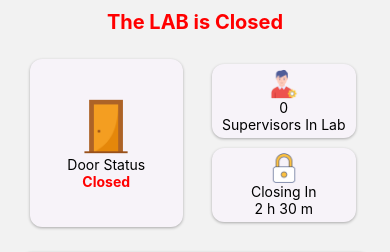
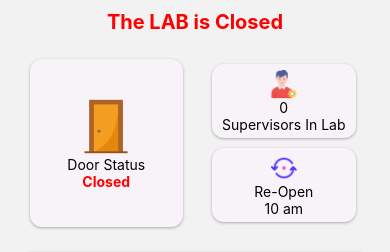
Before and after one commit to Siraj-dev-ui/SmartLock-App, a React Native app: screen /BottomTabNavigation in a window 390 px wide. Shown: the top 252 px of the page. Built offline with nearby package versions, Linux system fonts and the light colour scheme; what @react-native-vector-icons/material-design-icons, react-native-ble-plx would draw is missing.

Commit message:
Unlock Request

```diff
--- a/src/Screens/HomeScreen/HomeScreen.js
+++ b/src/Screens/HomeScreen/HomeScreen.js
@@ -7,6 +7,7 @@ import {
   Alert,
   Image,
   ActivityIndicator,
+  Modal,
 } from 'react-native';
 import Entypo from 'react-native-vector-icons/Entypo';
 import {BleManager, State} from 'react-native-ble-plx';
@@ -110,6 +111,11 @@ const HomeScreen = () => {
     }
     console.log('Finished Scanning...');
   };
+
+  const UnLockRequest = () => {
+    setDoorStatus(!doorStatus);
+    Alert.alert('The Lab Is Closed.\nTry Again During Opening Hours.');
+  };
   return (
     <View style={{flex: 1}}>
       {/* <Text
@@ -191,7 +197,7 @@ const HomeScreen = () => {
           </Card>
 
           {/* repon or closed in */}
-          <Card style={{padding: 5, margin: 5}}>
+          {/* <Card style={{padding: 5, margin: 5}}>
             <Image
               source={require('../../../assets/Images/padlock.png')}
               style={{width: 30, height: 30, alignSelf: 'center'}}
@@ -199,12 +205,16 @@ const HomeScreen = () => {
             />
             <Text style={{alignSelf: 'center'}}>Closing In</Text>
             <Text style={{alignSelf: 'center'}}>2 h 30 m</Text>
+          </Card> */}
+          <Card style={{padding: 5, margin: 5}}>
+            <Image
+              source={require('../../../assets/Images/reopen.png')}
+              style={{width: 30, height: 30, alignSelf: 'center'}}
+              resizeMode="contain"
+            />
+            <Text style={{alignSelf: 'center'}}>Re-Open</Text>
+            <Text style={{alignSelf: 'center'}}>10 am</Text>
           </Card>
-          {/* <Card>
-            <Text>icon</Text>
-            <Text>Re-Open</Text>
-            <Text>5pm Tomorrow</Text>
-          </Card> */}
         </View>
       </View>
       <View
@@ -258,7 +268,8 @@ const HomeScreen = () => {
               style={{
                 borderRadius: 75,
               }}
-              onPress={() => setDoorStatus(!doorStatus)}>
+              // onPress={() => setDoorStatus(!doorStatus)}>
+              onPress={() => UnLockRequest()}>
               {/* <Text
               style={{
                 color: DefaultColors.white,
@@ -280,7 +291,6 @@ const HomeScreen = () => {
                   style={{width: 170, height: 170}}
                 />
               )}
-
               <View
                 style={{
                   // flexDirection: 'row',
```
